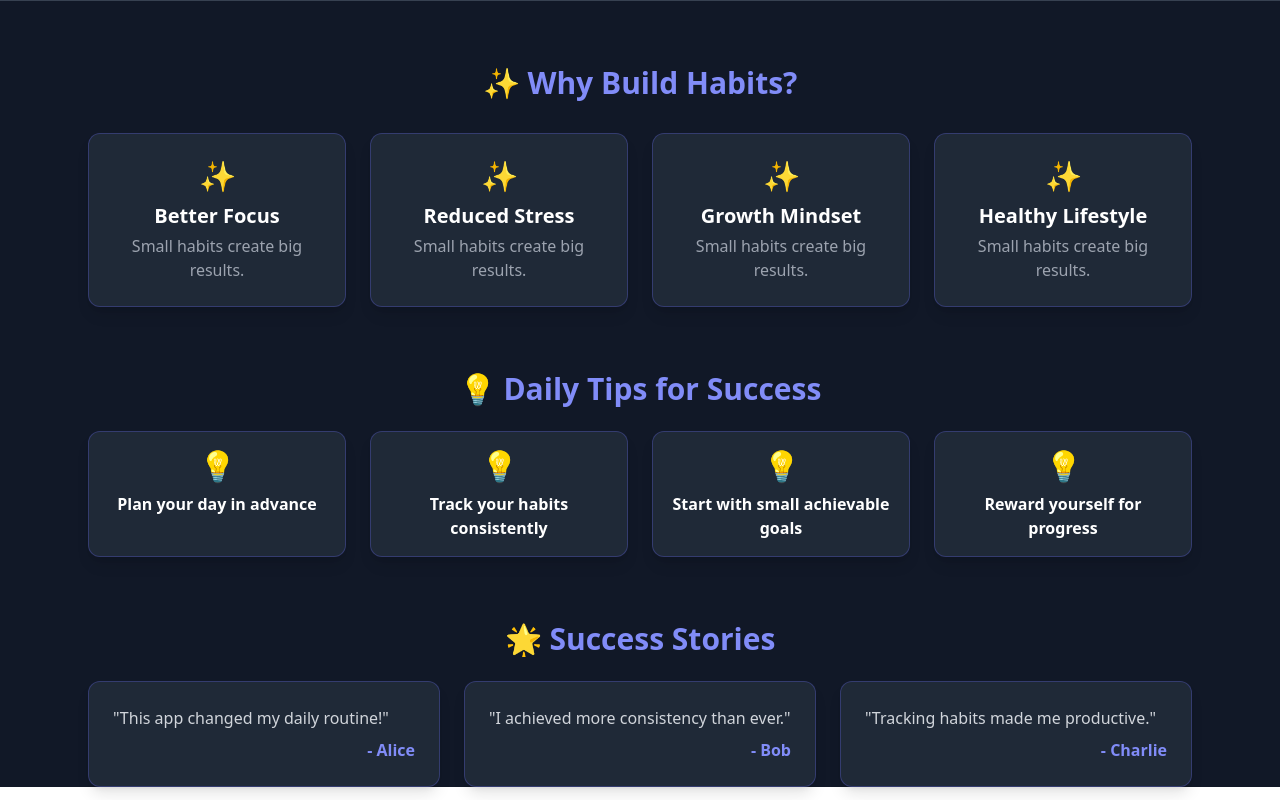
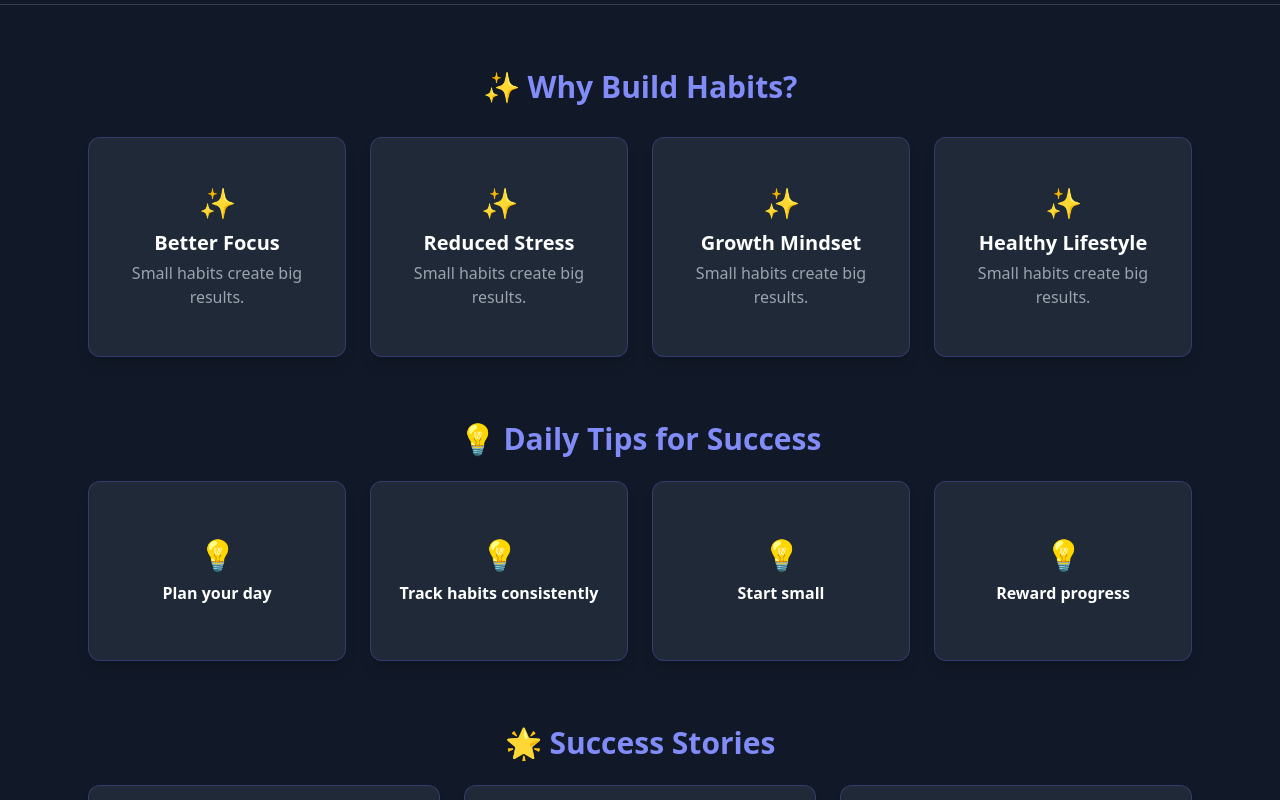
Before and after one commit to ahnaf-nakib/Habit-tracker-front, a React (Vite) app: page / in a window 1280 px wide. Shown: the part 620-1420 px from the top of the page. Built offline with nearby package versions, Linux system fonts and the light colour scheme; no server answers.

Commit message:
Changes in home

```diff
--- a/src/pages/Home.jsx
+++ b/src/pages/Home.jsx
@@ -1,4 +1,3 @@
-// src/pages/Home.jsx
 import { useEffect, useState } from "react";
 import { motion } from "framer-motion";
 import { Link } from "react-router-dom";
@@ -54,7 +53,6 @@ export default function Home() {
             try {
                 setIsLoading(true);
                 const res = await axios.get(`${import.meta.env.VITE_API_URL}/public-habits`);
-                // Sort newest first and limit to 6
                 const sorted = res.data.sort((a, b) => new Date(b.createdAt) - new Date(a.createdAt));
                 setFeatured(sorted.slice(0, 6));
             } catch (error) {
@@ -81,7 +79,7 @@ export default function Home() {
 
             {/* Featured Public Habits */}
             <motion.div {...fadeUp} className="max-w-6xl mx-auto pt-16 px-4 sm:px-6">
-                <h2 className="text-3xl font-bold mb-8 text-center text-indigo-500">
+                <h2 className="text-3xl sm:text-4xl font-extrabold mb-8 text-center text-indigo-500">
                     🔥 Featured Public Habits
                 </h2>
 
@@ -92,20 +90,17 @@ export default function Home() {
                 ) : (
                     <div className="grid grid-cols-1 sm:grid-cols-2 md:grid-cols-3 gap-6">
                         {featured.map(h => (
-                            <motion.div
-                                key={h._id}
-                                {...fadeUp}
-                                transition={{ delay: 0.1 }}
-                                className="bg-gray-800 p-4 rounded-xl shadow-lg hover:shadow-xl border border-indigo-900/50 transition duration-300"
-                            >
-                                <h3 className="text-lg sm:text-xl font-semibold mb-1 truncate text-indigo-400">{h.title}</h3>
-                                <p className="text-gray-300 mb-2 text-sm sm:text-base">{h.desc ? h.desc.slice(0, 70) + "..." : "No description."}</p>
-                                <p className="text-xs sm:text-sm text-gray-500 mb-2">
-                                    Created by: <span className="font-medium text-indigo-400">{h.ownerName || "Unknown"}</span>
-                                </p>
+                            <motion.div key={h._id} {...fadeUp} transition={{ delay: 0.1 }} className="bg-gray-800 p-4 rounded-xl shadow-lg hover:shadow-xl border border-indigo-900/50 transition duration-300 flex flex-col justify-between min-h-[250px]">
+                                <div>
+                                    <h3 className="text-lg sm:text-xl font-semibold mb-1 truncate text-indigo-400">{h.title}</h3>
+                                    <p className="text-gray-300 mb-2 text-sm sm:text-base">{h.desc ? h.desc.slice(0, 70) + "..." : "No description."}</p>
+                                    <p className="text-xs sm:text-sm text-gray-500 mb-2">
+                                        Created by: <span className="font-medium text-indigo-400">{h.ownerName || "Unknown"}</span>
+                                    </p>
+                                </div>
                                 <Link
                                     to={`/habit/${h._id}`}
-                                    className="inline-block bg-indigo-600 text-white font-semibold py-2 px-4 rounded-lg text-sm sm:text-base hover:bg-indigo-500 transition"
+                                    className="mt-4 inline-block bg-indigo-600 text-white font-semibold py-2 px-4 rounded-lg text-sm sm:text-base hover:bg-indigo-500 transition text-center"
                                 >
                                     View Details
                                 </Link>
@@ -119,15 +114,10 @@ export default function Home() {
 
             {/* Why Build Habits */}
             <motion.div {...fadeUp} className="max-w-6xl mx-auto px-4 sm:px-6">
-                <h2 className="text-2xl sm:text-3xl font-bold mb-8 text-center text-indigo-400">✨ Why Build Habits?</h2>
+                <h2 className="text-3xl sm:text-3xl font-extrabold mb-8 text-center text-indigo-400">✨ Why Build Habits?</h2>
                 <div className="grid grid-cols-1 sm:grid-cols-2 md:grid-cols-4 gap-6">
                     {["Better Focus", "Reduced Stress", "Growth Mindset", "Healthy Lifestyle"].map((title, i) => (
-                        <motion.div
-                            key={i}
-                            {...fadeUp}
-                            transition={{ delay: 0.1 * i }}
-                            className="bg-gray-800 p-6 rounded-xl shadow-lg hover:shadow-xl transition text-center border border-indigo-500/30"
-                        >
+                        <motion.div key={i} {...fadeUp} transition={{ delay: 0.1 * i }} className="bg-gray-800 p-6 rounded-xl shadow-lg hover:shadow-xl transition text-center border border-indigo-500/30 min-h-[220px] flex flex-col justify-center">
                             <p className="text-3xl mb-2 text-indigo-400">✨</p>
                             <p className="font-bold text-xl mb-1">{title}</p>
                             <p className="text-gray-400 text-sm sm:text-base">Small habits create big results.</p>
@@ -138,20 +128,10 @@ export default function Home() {
 
             {/* Extra Section 1: Daily Tips */}
             <motion.div {...fadeUp} className="max-w-6xl mx-auto px-4 sm:px-6 mt-16">
-                <h2 className="text-2xl sm:text-3xl font-bold mb-6 text-center text-indigo-400">💡 Daily Tips for Success</h2>
+                <h2 className="text-3xl sm:text-3xl font-extrabold mb-6 text-center text-indigo-400">💡 Daily Tips for Success</h2>
                 <div className="grid grid-cols-1 sm:grid-cols-2 md:grid-cols-4 gap-6">
-                    {[
-                        "Plan your day in advance",
-                        "Track your habits consistently",
-                        "Start with small achievable goals",
-                        "Reward yourself for progress"
-                    ].map((tip, i) => (
-                        <motion.div
-                            key={i}
-                            {...fadeUp}
-                            transition={{ delay: 0.1 * i }}
-                            className="bg-gray-800 p-4 rounded-xl shadow-lg hover:shadow-xl transition text-center border border-indigo-500/30"
-                        >
+                    {["Plan your day", "Track habits consistently", "Start small", "Reward progress"].map((tip, i) => (
+                        <motion.div key={i} {...fadeUp} transition={{ delay: 0.1 * i }} className="bg-gray-800 p-4 rounded-xl shadow-lg hover:shadow-xl transition text-center border border-indigo-500/30 min-h-[180px] flex flex-col justify-center">
                             <p className="text-indigo-400 text-3xl mb-2">💡</p>
                             <p className="text-white font-semibold">{tip}</p>
                         </motion.div>
@@ -161,26 +141,16 @@ export default function Home() {
 
             {/* Extra Section 2: Testimonials */}
             <motion.div {...fadeUp} className="max-w-6xl mx-auto px-4 sm:px-6 mt-16 mb-16">
-                <h2 className="text-2xl sm:text-3xl font-bold mb-6 text-center text-indigo-400">🌟 Success Stories</h2>
+                <h2 className="text-3xl sm:text-3xl font-extrabold mb-6 text-center text-indigo-400">🌟 Success Stories</h2>
                 <div className="grid grid-cols-1 sm:grid-cols-2 md:grid-cols-3 gap-6">
-                    {[
-                        { name: "Alice", feedback: "This app changed my daily routine!" },
-                        { name: "Bob", feedback: "I achieved more consistency than ever." },
-                        { name: "Charlie", feedback: "Tracking habits made me productive." }
-                    ].map((t, i) => (
-                        <motion.div
-                            key={i}
-                            {...fadeUp}
-                            transition={{ delay: 0.1 * i }}
-                            className="bg-gray-800 p-6 rounded-xl shadow-lg hover:shadow-xl transition border border-indigo-500/30"
-                        >
-                            <p className="text-gray-300 mb-2">"{t.feedback}"</p>
-                            <p className="font-bold text-indigo-400 text-right">- {t.name}</p>
+                    {[{ name: "Alice", feedback: "This app changed my daily routine!" }, { name: "Bob", feedback: "I achieved more consistency than ever." }, { name: "Charlie", feedback: "Tracking habits made me productive." }].map((t, i) => (
+                        <motion.div key={i} {...fadeUp} transition={{ delay: 0.1 * i }} className="bg-gray-800 p-6 rounded-xl shadow-lg hover:shadow-xl transition border border-indigo-500/30 min-h-[200px] flex flex-col justify-between">
+                            <p className="text-gray-300 mb-4 flex-1">"{t.feedback}"</p>
+                            <p className="font-bold text-indigo-400 text-right mt-2">- {t.name}</p>
                         </motion.div>
                     ))}
                 </div>
             </motion.div>
-
         </div>
     );
 }
```
